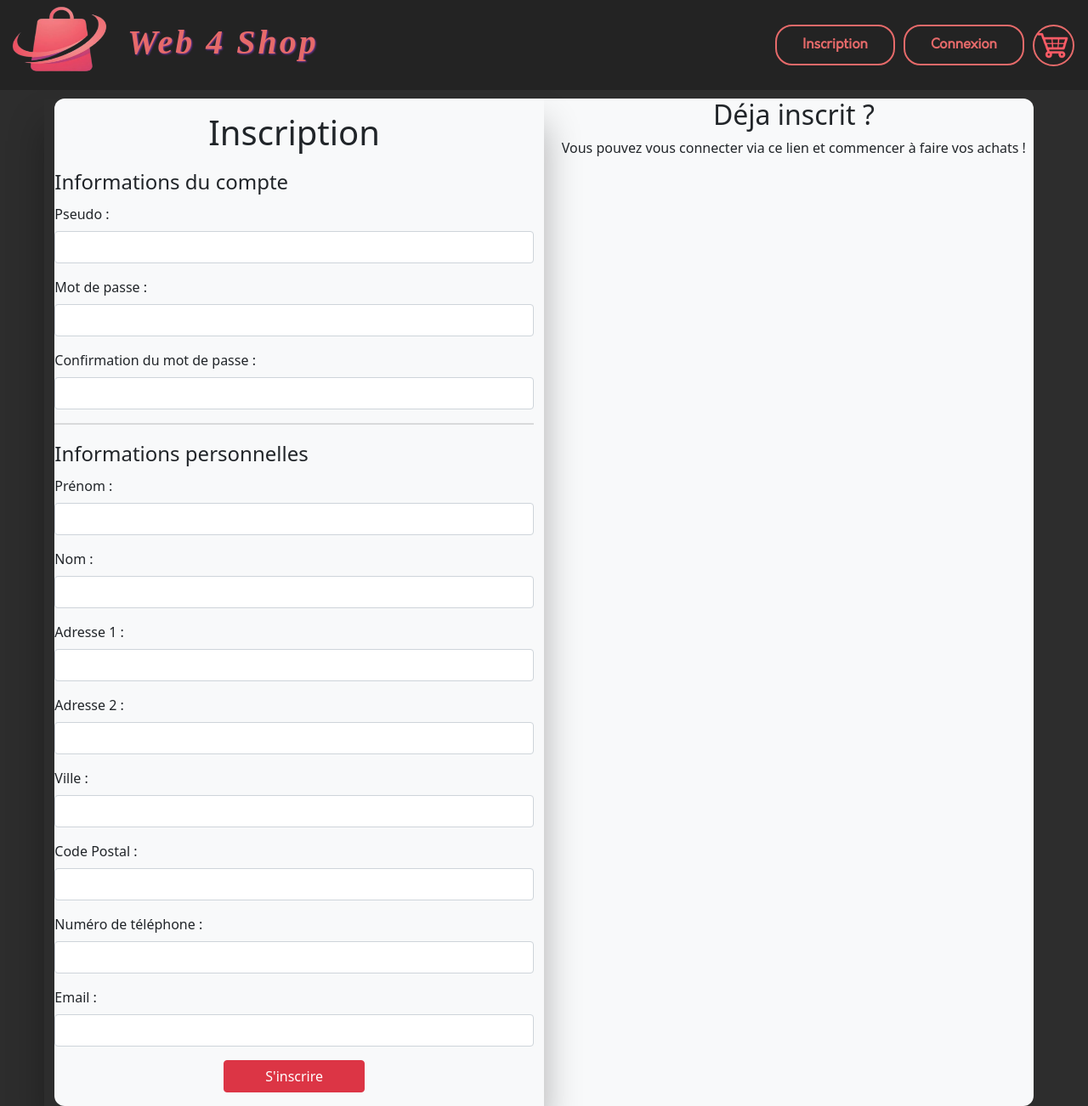
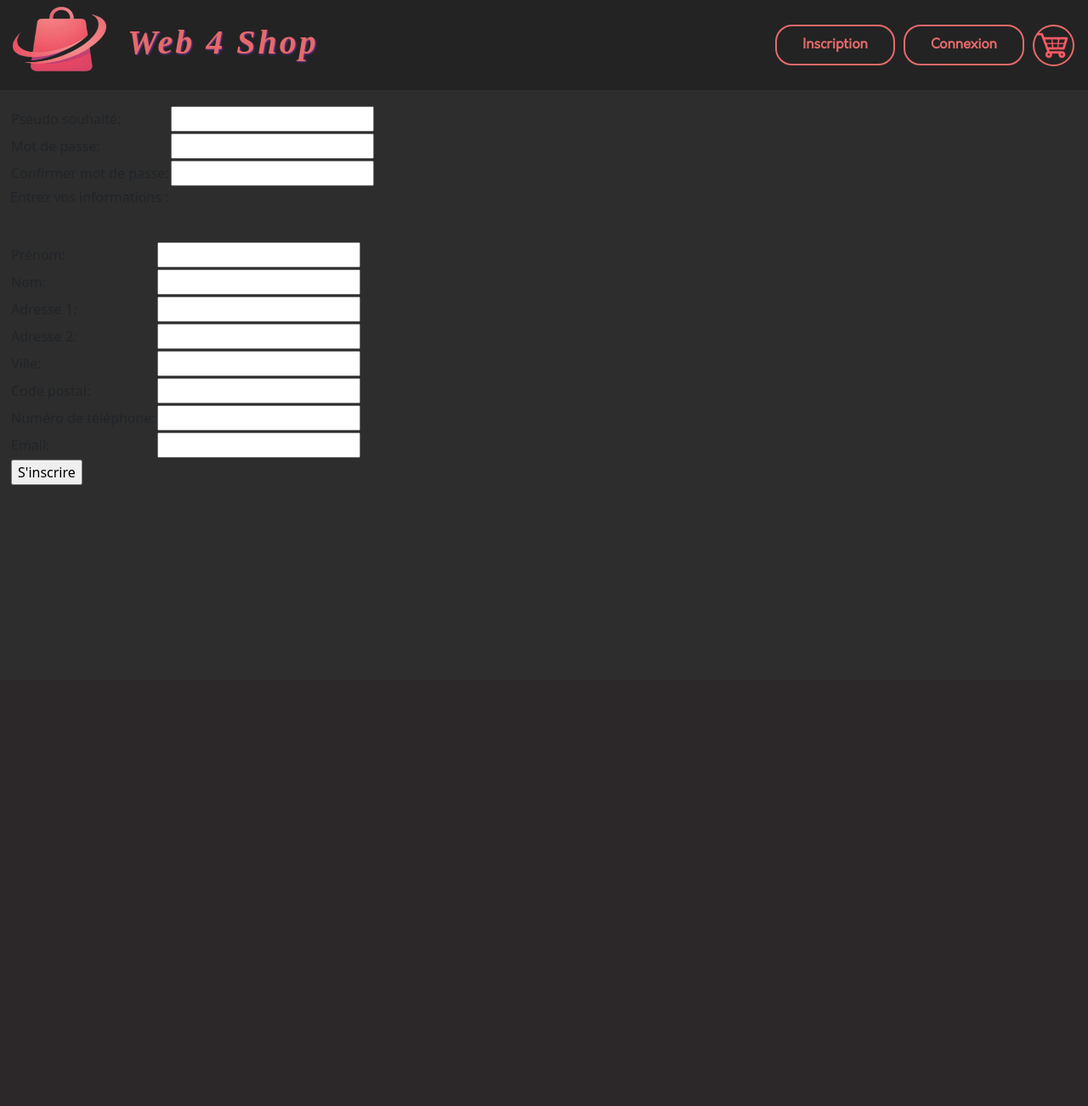
Before and after one commit to clarabeal/site_e_commerce, a PHP site: template Vue/vueInscription.php in a window 1280 px wide. Shown: the whole page at 85% size. After the commit the page ends 800 px from the top, so only its background shows below. Run offline with PHP 8.4, Linux system fonts and the light colour scheme; the template is opened without the code that fills it, so the values that code supplies are empty.

Commit message:
connexion marche

```diff
--- a/Vue/vueInscription.php
+++ b/Vue/vueInscription.php
@@ -1,6 +1,6 @@
-<?php $this->titre='WEB 4 SHOP : Inscription'; ?>
+<?php $this->titre='WEB 4 SHOP : Inscription' ?>
 
-<!--<form action="index.php?action=inscription" method="POST">
+<form action="index.php?action=inscription" method="POST">
     <table>
         <tr><td>Pseudo souhaité:</td><td><input type="text" name="pseudoInscription" required></td></tr>
         <tr><td>Mot de passe:</td><td><input type="password" name="mdpInscription" required></td></tr>
@@ -20,97 +20,6 @@
         <tr><td>Numéro de téléphone:</td><td><input type="text" name="numTelClient" required></td></tr>
         <tr><td>Email:</td><td><input type="text" name="emailClient" required></td></tr>
         <br/>
-      <tr><td><input class="button" type="submit" name="validerInscription" value="S'inscrire"><td<tr>
+        <tr><td><input class="button" type="submit" name="validerInscription" value="S'inscrire"></td></tr>
     </table>
-</form>-->
-<div class="col-11 bg-light mx-auto mt-3" style="border-radius: 12px;">
-  <div class="row">
-        <div class="col vert-sep">
-          <!--<form action="index.php?action=inscription" method="POST">
-            <table>
-                <tr><td>Pseudo souhaité:</td><td><input type="text" name="pseudoInscription" required></td></tr>
-                <tr><td>Mot de passe:</td><td><input type="password" name="mdpInscription" required></td></tr>
-                <tr><td>Confirmer mot de passe:</td><td><input type="password" name="confirmerMdpInscription" required></td></tr>
-                <br/>
-            </table>
-
-            <p>Entrez vos informations :</p>
-
-            <table>
-                <tr><td>Prénom:</td><td><input type="text" name="prenomClient" required></td></tr>
-                <tr><td>Nom:</td><td><input type="text" name="nomClient" required></td></tr>
-                <tr><td>Adresse 1:</td><td><input type="text" name="add1Client" required></td></tr>
-                <tr><td>Adresse 2:</td><td><input type="text" name="add2Client" required></td></tr>
-                <tr><td>Ville:</td><td><input type="text" name="villeClient" required></td></tr>
-                <tr><td>Code postal:</td><td><input type="text" name="cpClient" required></td></tr>
-                <tr><td>Numéro de téléphone:</td><td><input type="text" name="numTelClient" required></td></tr>
-                <tr><td>Email:</td><td><input type="text" name="emailClient" required></td></tr>
-                <br/>
-              <tr><td><input class="button" type="submit" name="validerInscription" value="S'inscrire"></td></tr>
-            </table>
-        </form>-->
-          <form action="index.php?action=inscription" method="POST">
-            <h1 class="text-center my-3">Inscription</h1>
-            <legend>Informations du compte</legend>
-            <div class="mb-3">
-              <label for="pseudo" class="form-label">Pseudo :</label>
-              <input type="text" class="form-control" name="pseudoInscription" required>
-            </div>
-            <div class="mb-3">
-              <label for="motdepasse" class="form-label">Mot de passe :</label>
-              <input type="password" class="form-control" name="mdpInscription" required>
-            </div>
-            <div class="mb-3">
-              <label for="confirmMotdepasse" class="form-label">Confirmation du mot de passe :</label>
-              <input type="password" class="form-control" name="confirmerMdpInscription" required>
-            </div>
-            <hr style="border: 1px solid gray;"/>
-            <legend>Informations personnelles</legend>
-            <div class="mb-3">
-              <label for="prenom" class="form-label">Prénom :</label>
-              <input type="text" class="form-control" name="prenomClient" required>
-            </div>
-            <div class="mb-3">
-              <label for="nom" class="form-label">Nom :</label>
-              <input type="text" class="form-control" name="nomClient" required>
-            </div>
-            <div class="mb-3">
-              <label for="adresse1" class="form-label">Adresse 1 :</label>
-              <input type="text" class="form-control" name="add1Client" required>
-            </div>
-            <div class="mb-3">
-              <label for="adresse2" class="form-label">Adresse 2 :</label>
-              <input type="text" class="form-control" name="add2Client" required>
-            </div>
-            <div class="mb-3">
-              <label for="ville" class="form-label">Ville :</label>
-              <input type="text" class="form-control" name="villeClient" required>
-            </div>
-            <div class="mb-3">
-              <label for="codePostal" class="form-label">Code Postal :</label>
-              <input type="text" class="form-control" name="cpClient" required>
-            </div>
-            <div class="mb-3">
-              <label for="telephone" class="form-label">Numéro de téléphone :</label>
-              <input type="tel" class="form-control" name="numTelClient" required>
-            </div>
-            <div class="mb-3">
-              <label for="emil" class="form-label">Email :</label>
-              <input type="email" class="form-control" name="emailClient" required>
-            </div>
-            <div class="text-center mb-3">
-              <input type="submit" class="button btn btn-danger px-5" name="validerInscription" value="S'inscrire">
-            </div>
-          </form>
-      </div>
-        <div class="col">
-          <div class="row align-items-center">
-            <div class="col text-center">
-              <h2>Déja inscrit ?</h2>
-              <p>Vous pouvez vous connecter via ce lien et commencer
-              à faire vos achats !</p>
-            </div>
-          </div>
-        </div>
-      </div>
-</div>
+</form>
```
